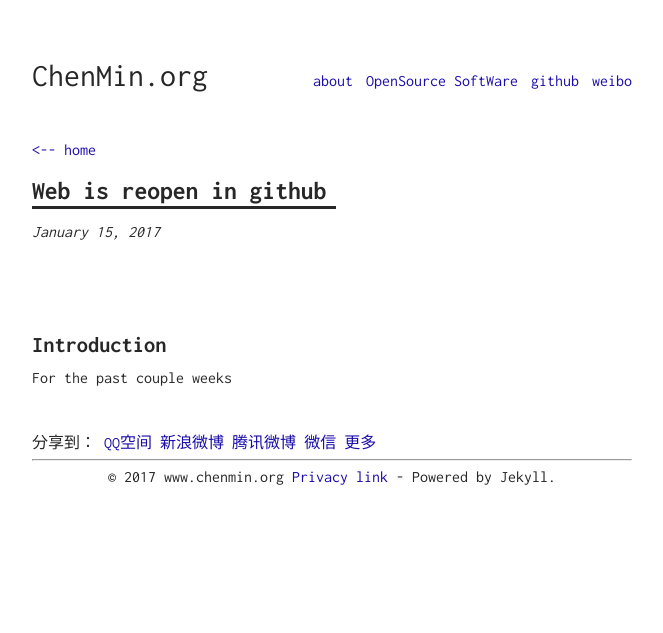
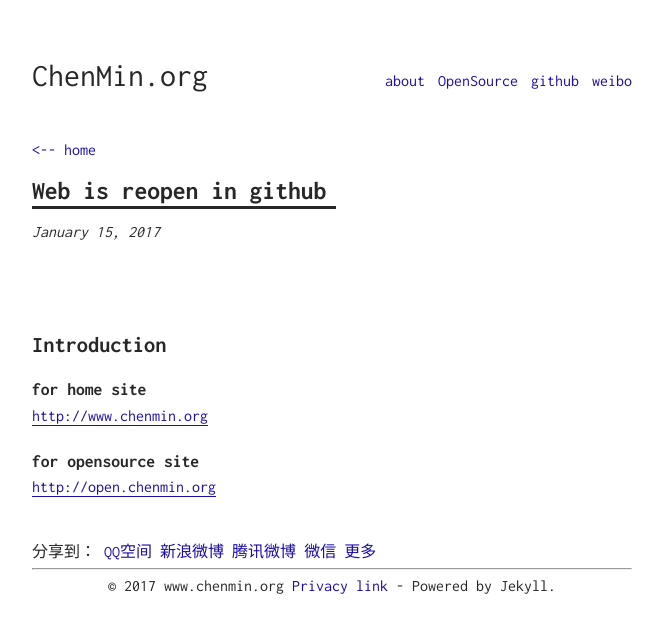
Before and after one commit to chenmins/chenmin, a Jekyll site: the page built from docs/_posts/2017-01-15-web_reopen.md, in a window 1280 px wide. Shown: the top 633 px of the page, without its empty margins (308-971 px from the left). Built offline with Jekyll 4.4.1, drawn with Linux system fonts in a browser that asks for light colours; comment, search, counter and statistics services are not loaded.

Commit message:
update news

```diff
--- a/docs/_data/navigation.yml
+++ b/docs/_data/navigation.yml
@@ -1,7 +1,7 @@
 - title: about
   url: /me
 
-- title: OpenSource SoftWare
+- title: OpenSource
   url: http://open.chenmin.org
 
 - title: github
--- a/docs/_posts/2017-01-15-web_reopen.md
+++ b/docs/_posts/2017-01-15-web_reopen.md
@@ -5,4 +5,10 @@ title: Web is reopen in github
 
 
 # Introduction
-For the past couple weeks
+## for home site
+
+[http://www.chenmin.org](http://www.chenmin.org)
+
+## for opensource site
+
+[http://open.chenmin.org](http://open.chenmin.org)
```
